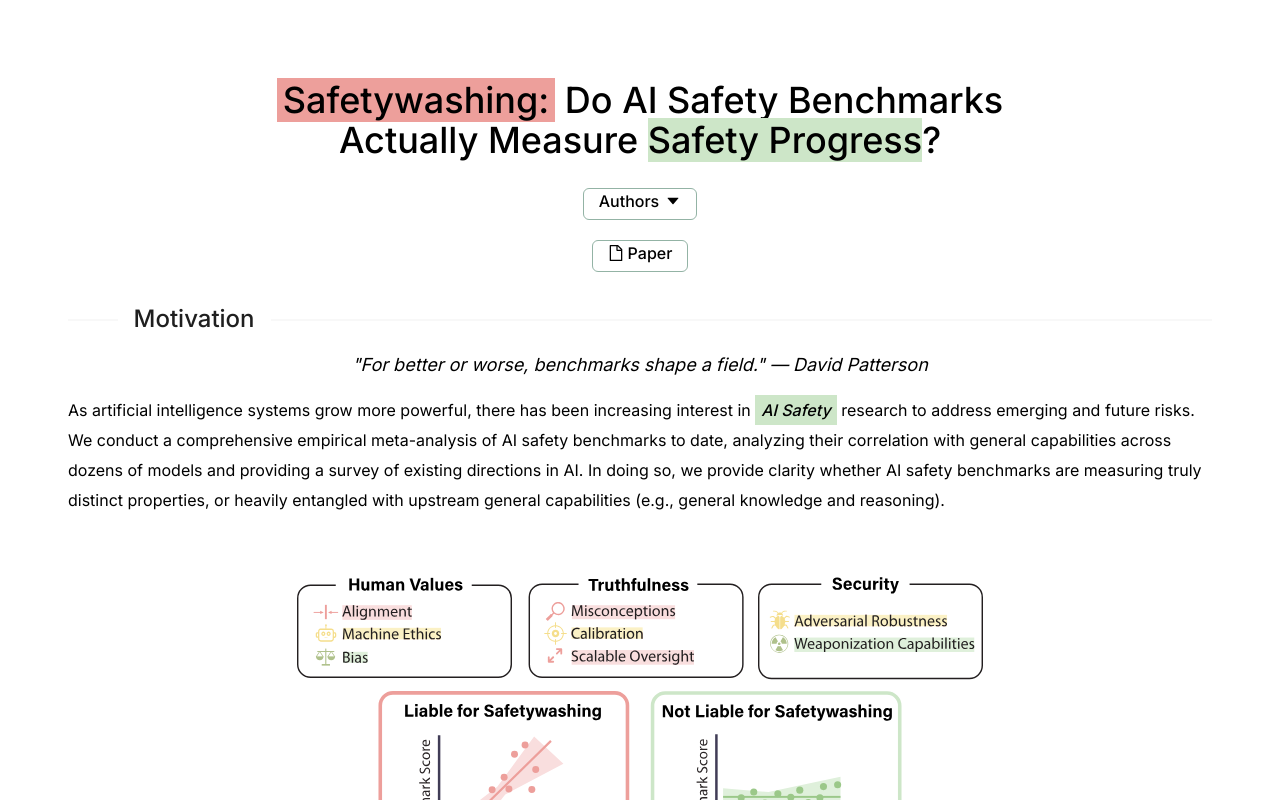
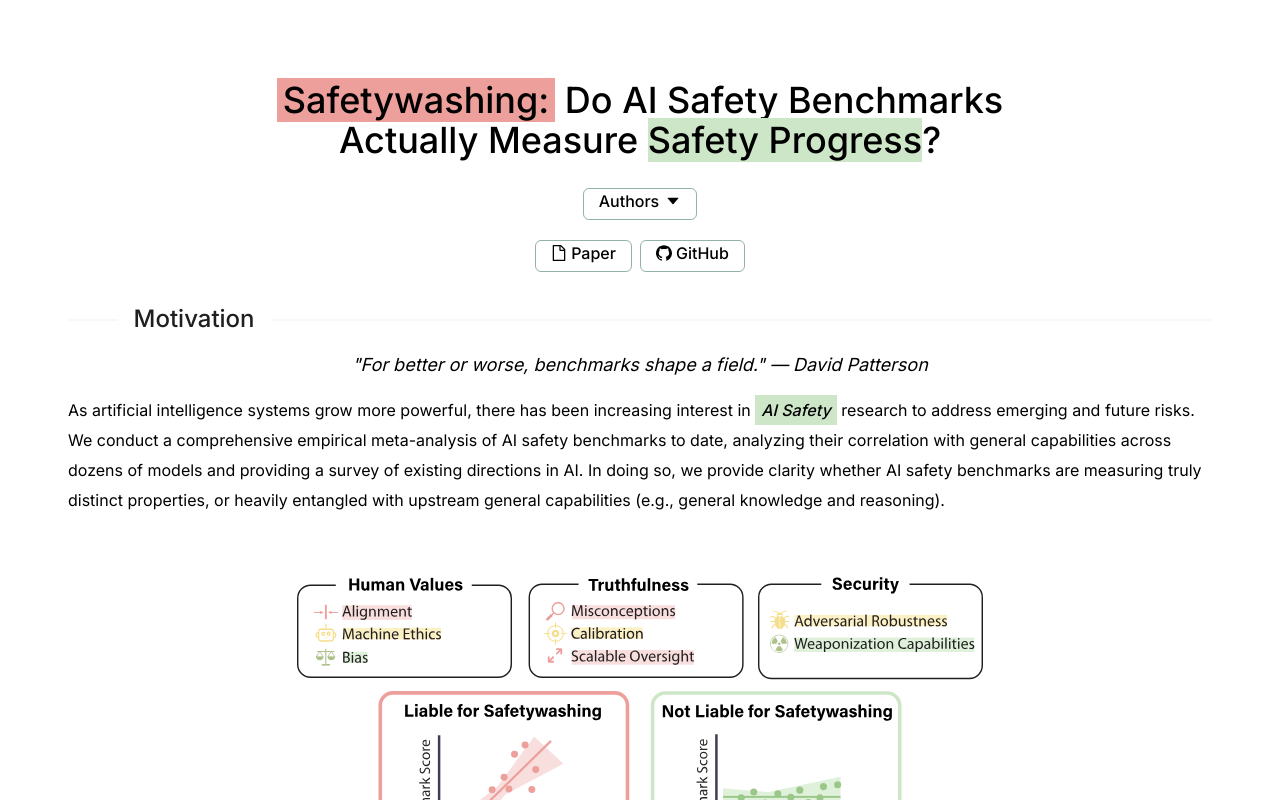
Before and after one commit to justinphan3110cais/safetywashing_website, a React (Create React App) app: page / in a window 1280 px wide. Shown: the top 800 px of the page. Built offline with nearby package versions, Linux system fonts and the light colour scheme.

Commit message:
Update index.jsx

```diff
--- a/src/components/header/index.jsx
+++ b/src/components/header/index.jsx
@@ -121,6 +121,7 @@ const HeaderPage = () => {
   };
 
   const paperLink = "https://arxiv.org/abs/2407.21792";
+  const githubLink = "https://github.com/centerforaisafety/safetywashing";
 
   return (
     <div className="mb-[31px]">
@@ -171,7 +172,7 @@ const HeaderPage = () => {
               Paper
             </span>
           </Button>
-          {/* <Button
+          <Button
             ghost
             className="customDashedButton"
             href={githubLink}
@@ -179,9 +180,9 @@ const HeaderPage = () => {
           >
             <span className="text-center mt-auto text-black text-base font-medium leading-6 mb-3.5">
               <GithubOutlined className="mr-1" />
-              Github (Coming Soon)
+              GitHub
             </span>
-          </Button> */}
+          </Button>
         </Space>
       </div>
     </div>
```
